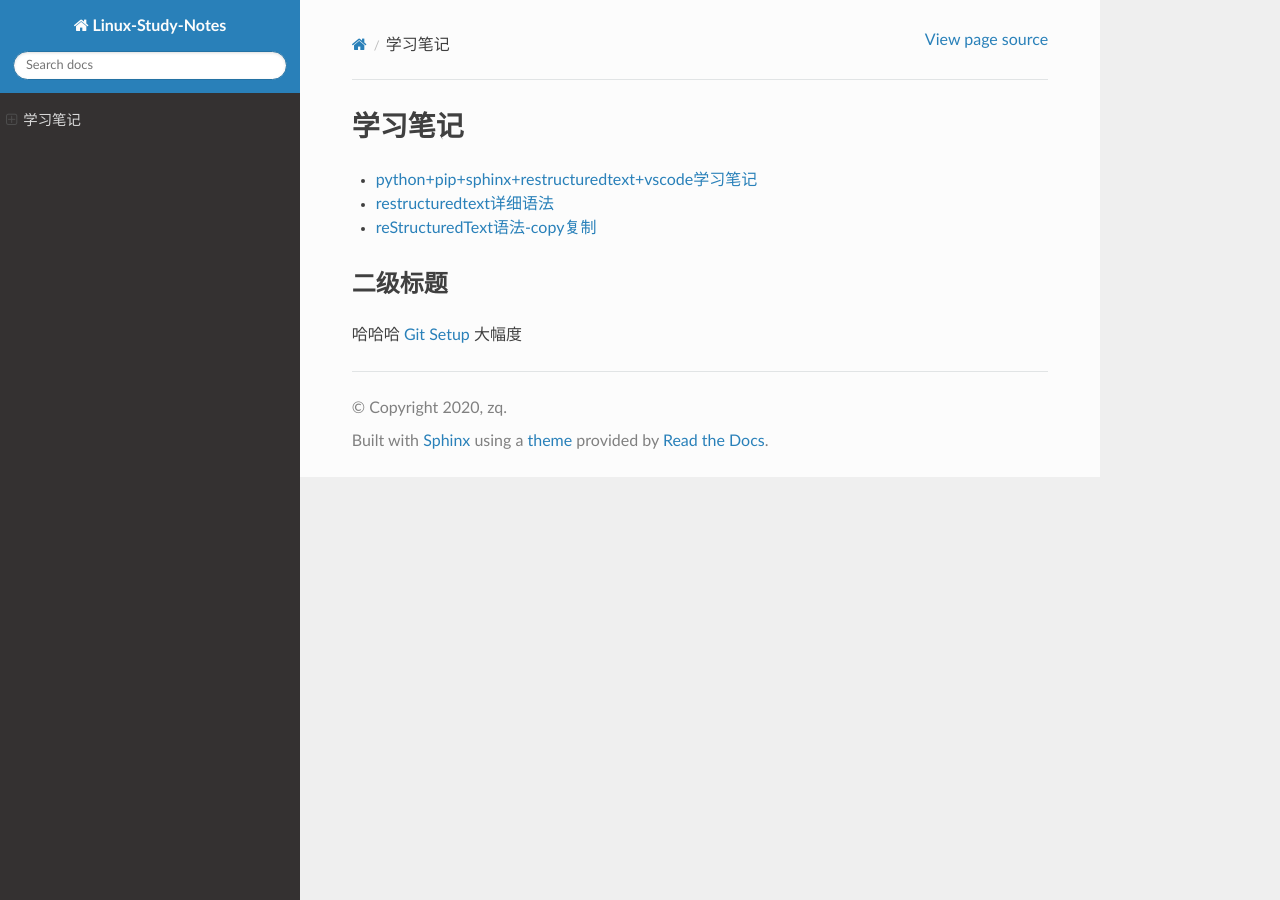
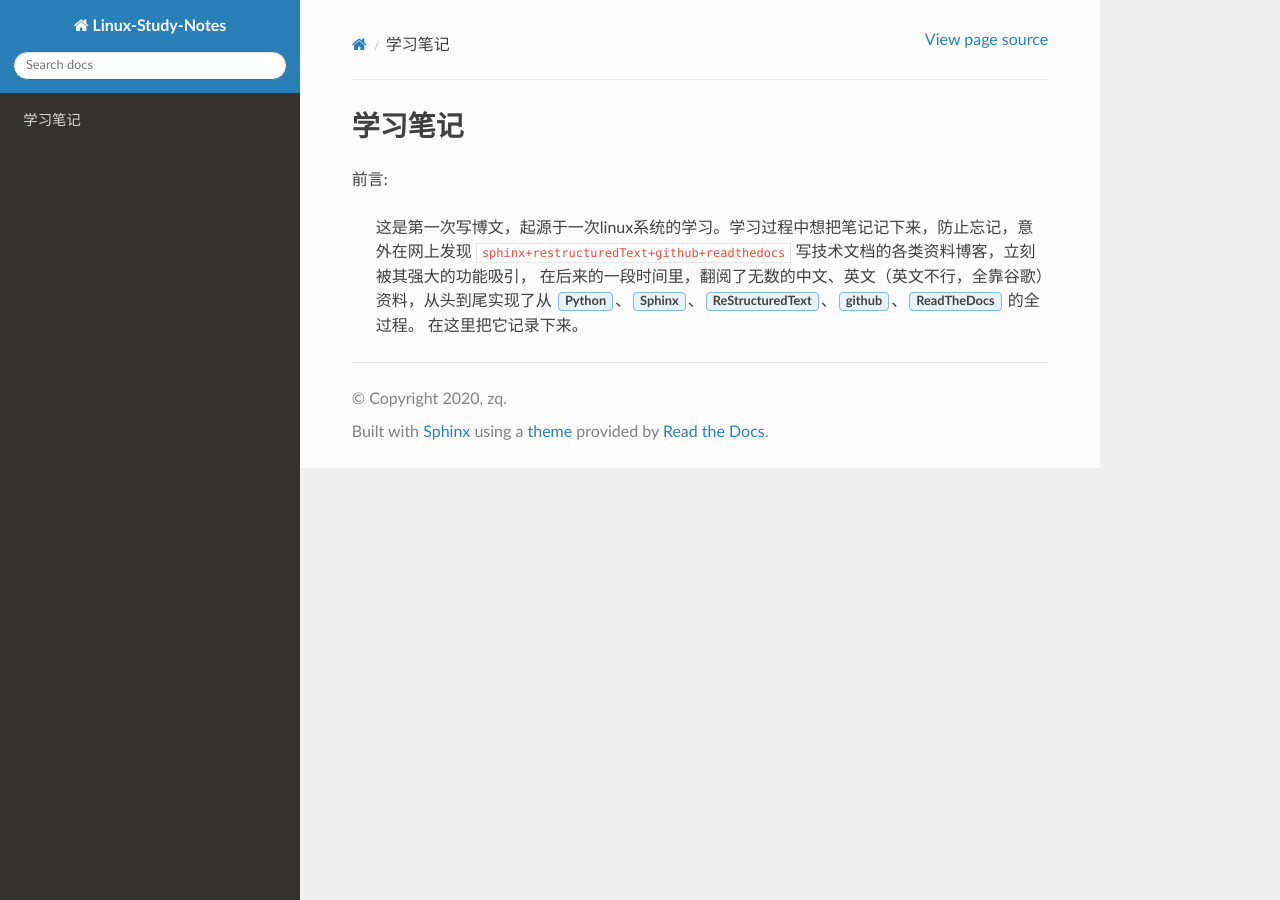
Before and after one commit to fdevil/Linux-Study-Notes, a Sphinx documentation site: the page built from source/index.rst, in a window 1280 px wide. Built offline with Sphinx 7.4.7 and the Read the Docs theme 2.0.0, drawn with Linux system fonts in a browser that asks for light colours.

```diff
--- a/source/index.rst
+++ b/source/index.rst
@@ -1,11 +1,22 @@
-.. Linux-Study-Notes documentation master file, created by
-   sphinx-quickstart on Wed Jul 15 14:52:01 2020.
-   You can adapt this file completely to your liking, but it should at least
-   contain the root `toctree` directive.
+.. :Author: ZQ
+   :Contact: fdevilpublic@163.com
+   :Revision: 1.0.0
+   :Created Date: 2020-07-26
+   :Modified Date:
+   :Status: First draft
+   :Copyright: This document has been placed in the public domain.
 
 ========
 学习笔记
 ========
+
+前言:
+
+   这是第一次写博文，起源于一次linux系统的学习。学习过程中想把笔记记下来，防止忘记，意外在网上发现
+   ``sphinx+restructuredText+github+readthedocs`` 写技术文档的各类资料博客，立刻被其强大的功能吸引，
+   在后来的一段时间里，翻阅了无数的中文、英文（英文不行，全靠谷歌）资料，从头到尾实现了从
+   :guilabel:`Python`、:guilabel:`Sphinx`、:guilabel:`ReStructuredText`、:guilabel:`github`、:guilabel:`ReadTheDocs` 的全过程。
+   在这里把它记录下来。
 
 .. code::
    .. toctree::
@@ -14,51 +25,3 @@
       :caption: Java  // 为目录树创建一个标题
       :numbered: 2    // 显示章节编号,会给所有的文件标题添加序号，只有第一个toctree能实现这个功能，最好不用
       :titlesonly:    // 只希望显示树中文档的标题，而不希望显示同一级别的其他标题
-
-
-
-.. toctree::
-   :numbered: 2
-   :maxdepth: 2
-   :caption: Hello Sduty Notes
-
-..
-   /index
-
-
-..
-.. toctree::
-   :numbered: 2
-   :caption: Test numbered
-..
-   /index
-
-
-..
-.. toctree::
-   :maxdepth: 2
-   :hidden:
-   :caption: First notes
-..
-   /restructuredtext-syntax
-   /python-pip-sphinx-restructuredtext-vscode
-
-
-..
-.. toctree::
-   :maxdepth: 2
-   :hidden:
-   :caption: Second notes
-..
-   /python-pip-sphinx-restructuredtext-vscode
-
-- :doc:`python-pip-sphinx-restructuredtext-vscode`
-- :doc:`restructuredtext详细语法 <restructuredtext-syntax>`
-- :doc:`restructuredtext-syntax-copy`
-
-
-
-二级标题
-============
-
-哈哈哈 :ref:`Git Setup <setup>` 大幅度
```
Also changed, not shown: source/restructuredtext-syntax-copy.rst (+49 -0 lines).
